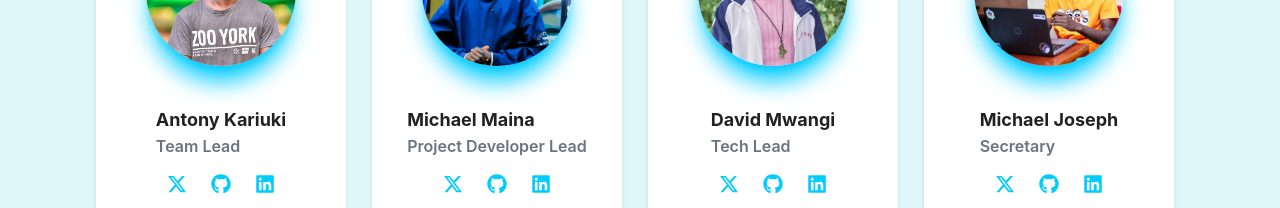
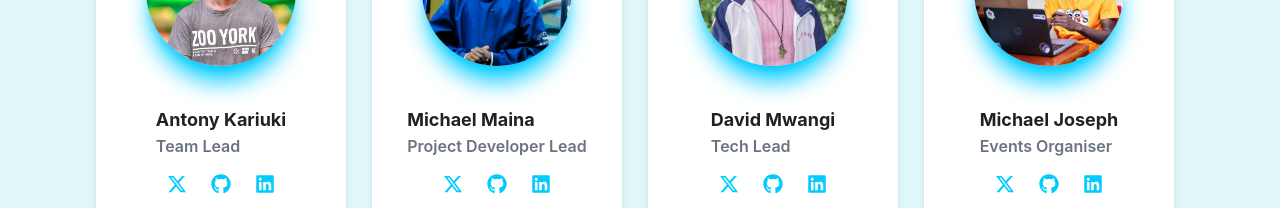
Before and after one commit to David-mwas/mmustihub, a React (Vite) app: page /about in a window 1280 px wide. Shown: the part 1640-1848 px from the top of the page. Built offline with nearby package versions, Linux system fonts and the light colour scheme.

Commit message:
Add(Feature):add the  role color

```diff
--- a/src/components/About/OurTeam.jsx
+++ b/src/components/About/OurTeam.jsx
@@ -38,7 +38,7 @@ function OurTeam() {
     {
       name: "Michael Joseph",
       img: img4,
-      role: "Secretary",
+      role: "Events Organiser",
       github: "https://github.com/Mikiejoe",
       linkedin: "https://www.linkedin.com/in/joseph-michael-445111235/",
       twitter: "https://x.com/omoshjoe02",
```
